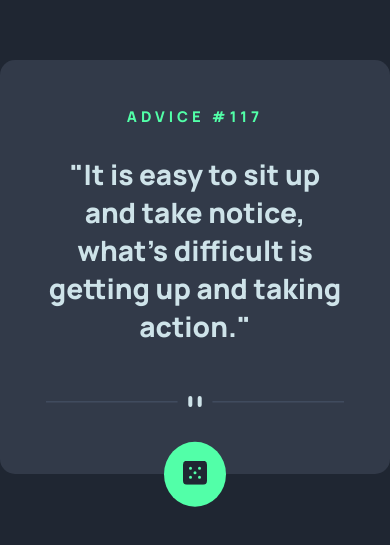
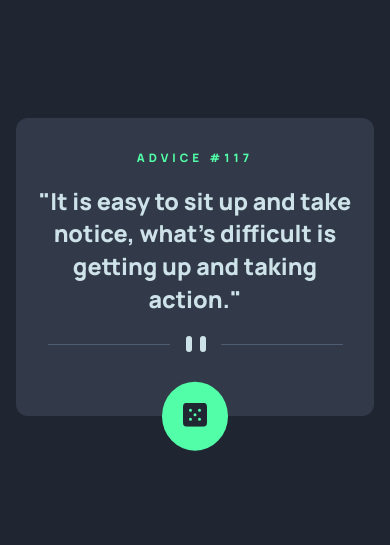
Before and after one commit to priyxansh/frontendmentor-advice-generator, a plain HTML site: page index.html in a window 390 px wide. Shown: the part 155-700 px from the top of the page. Drawn offline with Linux system fonts and the light colour scheme.

Commit message:
Created Mobile Layout

```diff
--- a/index.html
+++ b/index.html
@@ -29,6 +29,12 @@
                     <img
                         src="images/pattern-divider-desktop.svg"
                         alt="Pattern Divider"
+                        class="desktop"
+                    />
+                    <img
+                        src="images/pattern-divider-mobile.svg"
+                        alt="Pattern Divider"
+                        class="mobile"
                     />
                 </div>
                 <button class="regenerate">
--- a/style.css
+++ b/style.css
@@ -30,27 +30,36 @@ body {
     flex-direction: column;
     gap: 1.825rem;
     font-family: "Manrope", sans-serif;
-    border-radius: 15px;
+    border-radius: 12px;
     max-width: 560px;
     align-items: center;
     position: relative;
+    margin-inline: 1rem;
 }
 .card > h1 {
     color: var(--neon-green);
     text-transform: uppercase;
     font-size: 0.925rem;
+    font-size: clamp(0.725rem, 2vw, 0.925rem);
     letter-spacing: 4px;
 }
 .advice {
     color: var(--light-cyan);
     font-size: 1.75rem;
+    font-size: clamp(1.425rem, 6vw, 1.75rem);
     text-align: center;
-}
-.divider {
-    margin-block: 1rem;
+    line-height: 1.4;
 }
 .divider img {
     width: 100%;
+}
+.divider .desktop{
+    margin-block: 1rem;
+
+}
+.divider .mobile {
+    display: none;
+    margin-block-end: 0.85rem;
 }
 .regenerate {
     position: absolute;
@@ -58,7 +67,21 @@ body {
     background-color: var(--neon-green);
     border: none;
     border-radius: 50%;
-    padding: 1.2rem;
+    padding: 1.325rem;
     aspect-ratio: 1;
     translate: 0 50%;
 }
+
+@media (max-width: 600px) {
+    .divider .mobile {
+        display: revert;
+    }
+    .divider .desktop {
+        display: none;
+    }
+    .card {
+        padding-inline: 1.28rem;
+        gap: 1.25rem;
+        padding-top: 2rem;
+    }
+}
```
